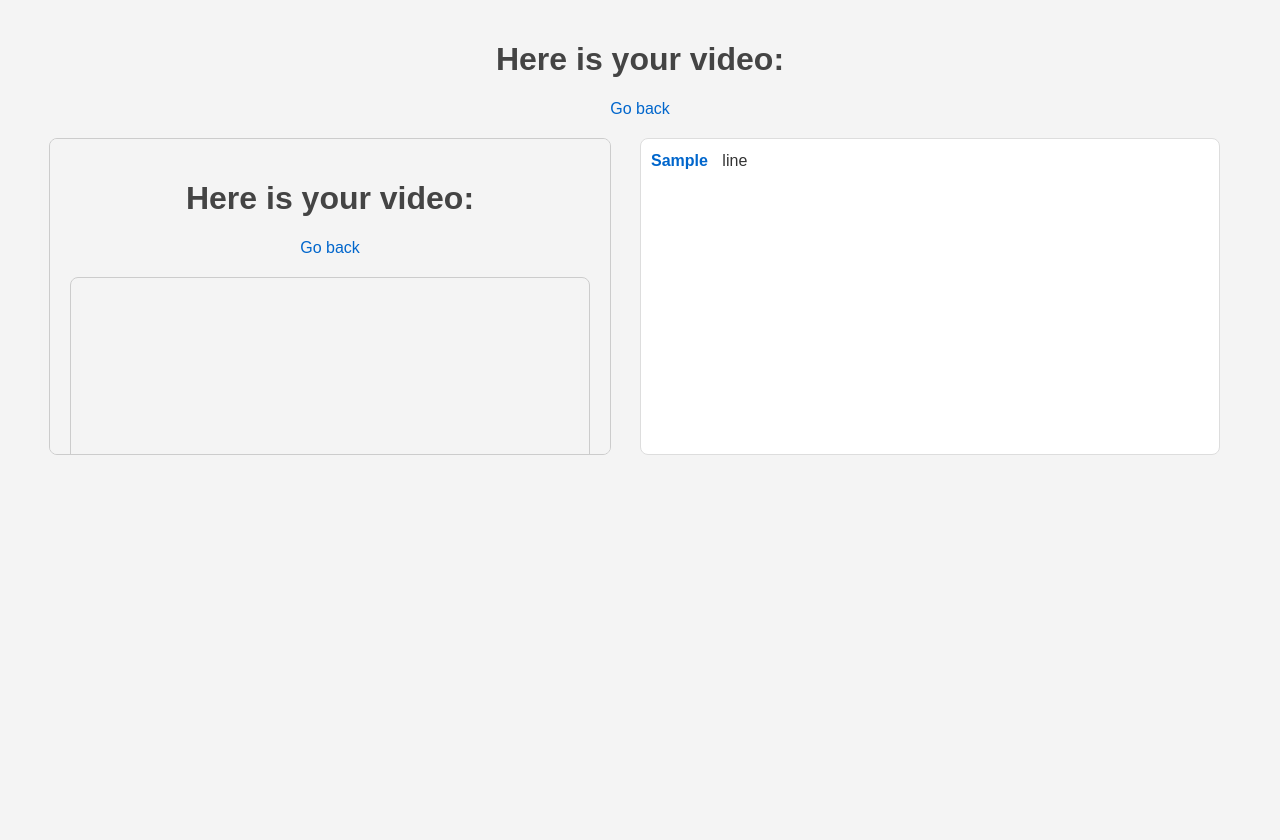
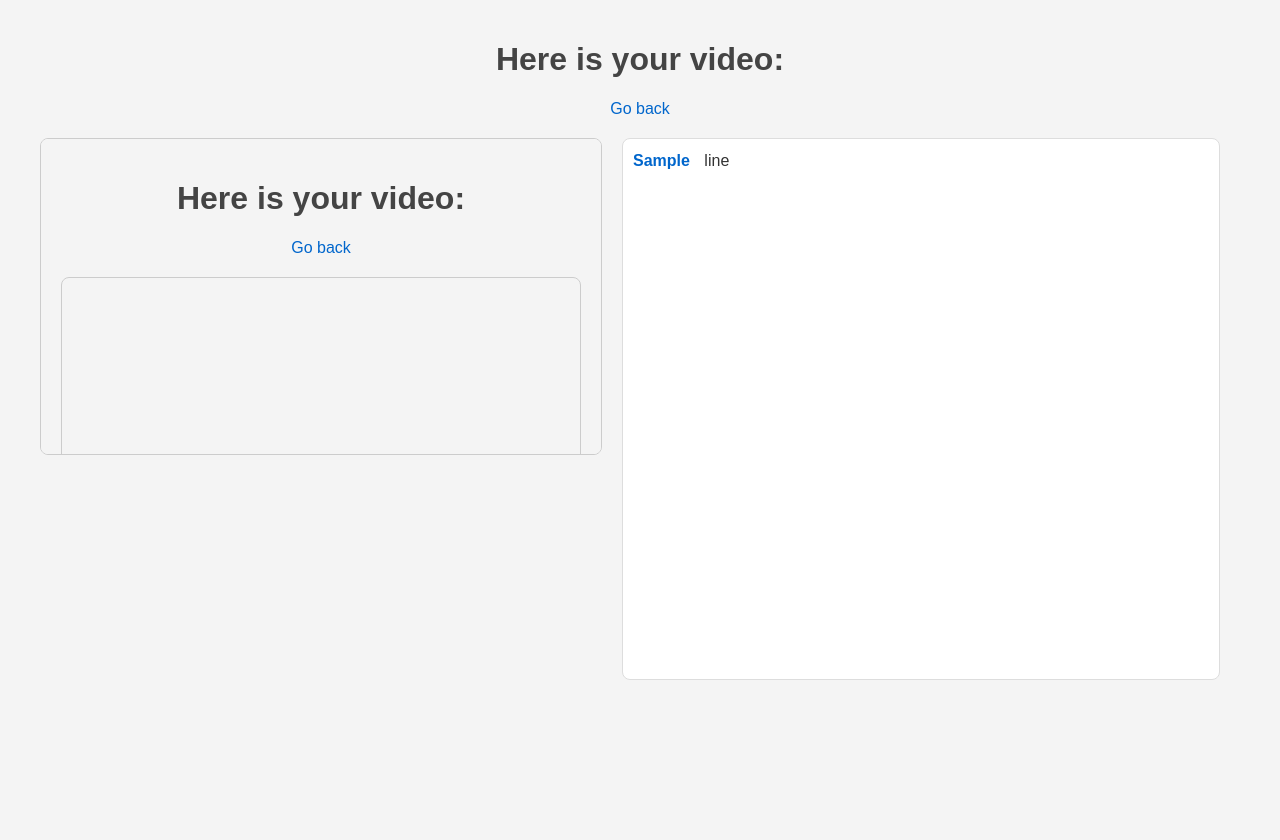
Before and after one commit to RitikDutta/timestream, a Flask app: template templates/display.html in a window 1280 px wide. Before the commit the page ends 455 px from the top, so only its background shows below. Run offline with Flask 3, Linux system fonts and the light colour scheme; the template is opened without the code that fills it: most values are stand-ins (such as "Sample title", 1, 10 or a date in 2020).

Commit message:
fixed scrollling and height of container

```diff
--- a/templates/display.html
+++ b/templates/display.html
@@ -14,6 +14,8 @@
             display: flex;
             flex-direction: column;
             align-items: center;
+            height: 100vh;
+            overflow: hidden;
         }
         h1, h2 {
             color: #444;
@@ -34,9 +36,10 @@
             display: flex;
             flex-direction: column;
             width: 100%;
+            height: 100%;
         }
         .video-container {
-            flex: 1;
+            flex: 0 0 auto;
             display: flex;
             justify-content: center;
             margin-bottom: 20px;
@@ -47,8 +50,7 @@
             flex: 1;
             display: flex;
             justify-content: center;
-            max-height: 600px; /* Adjust the height as necessary */
-            overflow-y: auto;
+            overflow: hidden; /* Prevent the container itself from scrolling */
         }
         iframe {
             border: 1px solid #ccc;
@@ -61,7 +63,8 @@
             border-radius: 8px;
             width: 100%;
             max-width: 600px;
-            overflow: auto;
+            height: calc(90vh - 460px); /* Adjust to fit the viewport height, considering other elements */
+            overflow-y: auto; /* Make the text inside scrollable */
             line-height: 1.2;
             margin: 0;
         }
@@ -86,8 +89,8 @@
                 margin-bottom: 0;
                 margin-right: 20px;
             }
-            .transcript-container {
-                justify-content: flex-start;
+            .transcript {
+                height: calc(70vh - 40px); /* Adjust as necessary for larger screens */
             }
         }
     </style>
```
